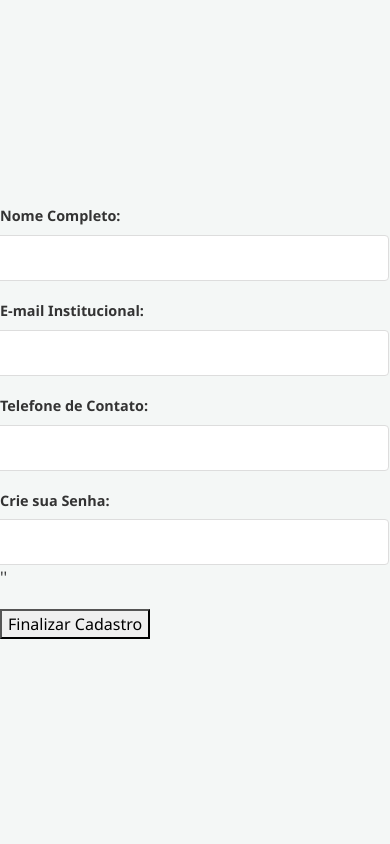
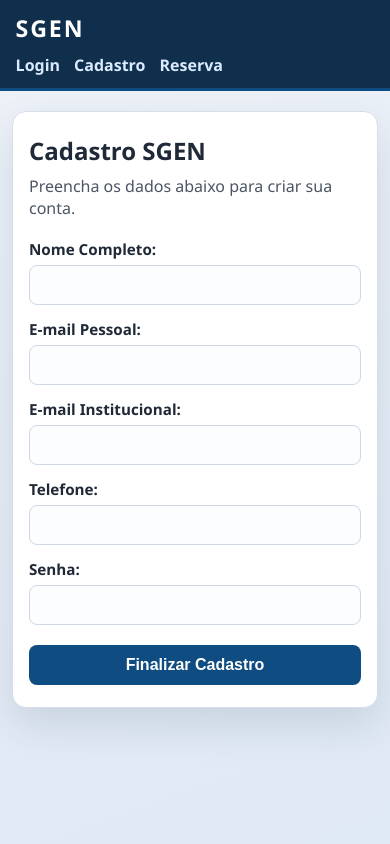
Before and after one commit to michaeldouglasx/SGEN---Sistema-de-Gest-o-de-Equipamentos-de-Notebook, a Django app: page /cadastro/ in a window 390 px wide. Run offline with Django 5.2, Linux system fonts and the light colour scheme.

Commit message:
aplicando estilo as paginas

```diff
--- a/accounts/static/accounts/css/style.css
+++ b/accounts/static/accounts/css/style.css
@@ -1,92 +1,185 @@
-/* Configurações Gerais */
 :root {
-    --primary-color: #2c3e50; /* Azul escuro corporativo */
-    --secondary-color: #27ae60; /* Verde (referência ao IBAMA/SGEN) */
-    --error-color: #e74c3c;    /* Vermelho para erros */
-    --bg-color: #f4f7f6;
-    --text-color: #333;
+    --cor-fundo: #eef2f8;
+    --cor-superficie: #ffffff;
+    --cor-texto: #1f2937;
+    --cor-texto-secundario: #4b5563;
+    --cor-borda: #d7deea;
+    --cor-primaria: #0f4c81;
+    --cor-primaria-hover: #0b3b64;
+    --cor-erro-fundo: #fdecec;
+    --cor-erro-texto: #a31621;
+}
+
+* {
+    box-sizing: border-box;
 }
 
 body {
-    font-family: 'Segoe UI', Tahoma, Geneva, Verdana, sans-serif;
-    background-color: var(--bg-color);
-    color: var(--text-color);
+    margin: 0;
+    min-height: 100vh;
     display: flex;
-    justify-content: center;
-    align-items: center;
-    min-height: 100vh;
-    margin: 0;
+    flex-direction: column;
+    font-family: "Segoe UI", Tahoma, Geneva, Verdana, sans-serif;
+    color: var(--cor-texto);
+    background: linear-gradient(160deg, #eef2f8 0%, #dfe8f5 100%);
 }
 
-/* Container do Formulário */
-.form-container {
-    background: #fff;
-    padding: 2rem;
-    border-radius: 8px;
-    box-shadow: 0 4px 15px rgba(0,0,0,0.1);
-    width: 100%;
-    max-width: 450px;
+.topo {
+    background: #0f2f4c;
+    border-bottom: 3px solid #0f4c81;
 }
 
-h2 {
-    text-align: center;
-    color: var(--primary-color);
-    margin-bottom: 1.5rem;
+.container-nav {
+    width: min(1100px, 92%);
+    margin: 0 auto;
+    display: flex;
+    align-items: center;
+    justify-content: space-between;
+    min-height: 68px;
+    gap: 24px;
 }
 
-/* Grupos de Input */
-.input-group {
-    margin-bottom: 1.2rem;
+.logo {
+    color: #ffffff;
+    text-decoration: none;
+    font-size: 1.45rem;
+    font-weight: 700;
+    letter-spacing: 0.08em;
 }
 
-.input-group label {
-    display: block;
-    margin-bottom: 0.5rem;
-    font-weight: 600;
-    font-size: 0.9rem;
+.menu {
+    list-style: none;
+    display: flex;
+    gap: 18px;
+    margin: 0;
+    padding: 0;
 }
 
-/* Estilizando os Inputs do Django */
-.input-group input {
-    width: 100%;
-    padding: 10px;
-    border: 1px solid #ddd;
-    border-radius: 4px;
-    box-sizing: border-box; /* Garante que o padding não estoure a largura */
-    font-size: 1rem;
-    transition: border-color 0.3s;
+.menu a {
+    color: #dbeafe;
+    text-decoration: none;
+    font-weight: 600;
+    transition: color 0.2s ease;
 }
 
-.input-group input:focus {
-    border-color: var(--secondary-color);
-    outline: none;
+.menu a:hover {
+    color: #ffffff;
 }
 
-/* Mensagens de Erro */
-.errorlist {
-    color: var(--error-color);
-    list-style: none;
-    padding: 0;
-    margin: 5px 0 0 0;
-    font-size: 0.85rem;
-    font-weight: bold;
+.area-principal {
+    flex: 1;
+    display: flex;
+    align-items: center;
+    justify-content: center;
+    padding: 32px 16px;
 }
 
-/* Botão de Enviar */
-.btn-submit {
+.container-conteudo {
     width: 100%;
-    padding: 12px;
-    background-color: var(--secondary-color);
-    color: white;
-    border: none;
-    border-radius: 4px;
-    font-size: 1rem;
-    font-weight: bold;
-    cursor: pointer;
-    transition: background 0.3s;
-    margin-top: 1rem;
+    max-width: 560px;
 }
 
-.btn-submit:hover {
-    background-color: #219150;
+.card {
+    background: var(--cor-superficie);
+    border: 1px solid var(--cor-borda);
+    border-radius: 14px;
+    box-shadow: 0 18px 40px rgba(15, 47, 76, 0.12);
+    padding: 28px 24px;
 }
+
+.card h2 {
+    margin: 0 0 8px;
+    font-size: 1.5rem;
+}
+
+.descricao {
+    margin: 0 0 20px;
+    color: var(--cor-texto-secundario);
+}
+
+.formulario-padrao {
+    display: flex;
+    flex-direction: column;
+    gap: 14px;
+}
+
+.campo {
+    display: flex;
+    flex-direction: column;
+    gap: 6px;
+}
+
+.campo label {
+    font-size: 0.95rem;
+    font-weight: 600;
+}
+
+.campo input,
+.campo select,
+.campo textarea {
+    width: 100%;
+    border: 1px solid #cfd7e5;
+    border-radius: 8px;
+    padding: 10px 12px;
+    font-size: 0.98rem;
+    color: var(--cor-texto);
+    background: #fbfdff;
+}
+
+.campo input:focus,
+.campo select:focus,
+.campo textarea:focus {
+    outline: none;
+    border-color: var(--cor-primaria);
+    box-shadow: 0 0 0 3px rgba(15, 76, 129, 0.15);
+}
+
+.btn-principal {
+    margin-top: 6px;
+    border: none;
+    border-radius: 8px;
+    background: var(--cor-primaria);
+    color: #ffffff;
+    padding: 11px 14px;
+    font-size: 1rem;
+    font-weight: 700;
+    cursor: pointer;
+    transition: background-color 0.2s ease;
+}
+
+.btn-principal:hover {
+    background: var(--cor-primaria-hover);
+}
+
+.mensagem-erro {
+    border: 1px solid #f4bbbb;
+    background: var(--cor-erro-fundo);
+    color: var(--cor-erro-texto);
+    border-radius: 8px;
+    padding: 10px 12px;
+    font-size: 0.92rem;
+}
+
+@media (max-width: 680px) {
+    .container-nav {
+        min-height: auto;
+        padding: 12px 0;
+        flex-direction: column;
+        align-items: flex-start;
+        gap: 10px;
+    }
+
+    .menu {
+        flex-wrap: wrap;
+        gap: 14px;
+    }
+
+    .area-principal {
+        padding: 20px 12px;
+        align-items: flex-start;
+    }
+
+    .card {
+        padding: 22px 16px;
+    }
+}
--- a/accounts/templates/cadastro.html
+++ b/accounts/templates/cadastro.html
@@ -1,37 +1,47 @@
-{% extends "base.html" %}
-{%block title%} Cadastro - SGEN {%endblock%}
+{% extends 'base.html' %}
 
-{%block content%}
+{% block title %}Cadastro | SGEN{% endblock %}
 
+{% block content %}
+<section class="card card-cadastro">
+    <h2>Cadastro SGEN</h2>
+    <p class="descricao">Preencha os dados abaixo para criar sua conta.</p>
 
+    <form method="post" class="formulario-padrao">
+        {% csrf_token %}
 
-<form method="post">
-{%csrf_token%}
-    <div class="input-group">
-        <label for="{{ formulario.fullname.id_for_label }}">Nome Completo:</label>
+        <div class="campo">
+            <label>Nome Completo:</label>
             {{ formulario.fullname }}
-        {{ formulario.fullname.errors }}
         </div>
 
-    <div class="input-group">
+        <div class="campo">
+            <label>E-mail Pessoal:</label>
+            {{ formulario.email_pessoal }}
+        </div>
+
+        <div class="campo">
             <label>E-mail Institucional:</label>
             {{ formulario.email_academico }}
-        {{ formulario.email_academico.errors }}
         </div>
 
-    <div class="input-group">
-        <label>Telefone de Contato:</label>
+        <div class="campo">
+            <label>Telefone:</label>
             {{ formulario.phone }}
-        {{ formulario.phone.errors }}
         </div>
 
-    <div class="input-group">
-        {{ formulario.password.label_tag }}
-        {{ formulario.password }}   ''
-        {{ formulario.password.errors }}
+        <div class="campo">
+            <label>Senha:</label>
+            {{ formulario.password }}
         </div>
 
+        {% if formulario.errors %}
+        <div class="mensagem-erro">
+            {{ formulario.errors }}
+        </div>
+        {% endif %}
 
-    <button type="submit">Finalizar Cadastro</button>
-
+        <button type="submit" class="btn-principal">Finalizar Cadastro</button>
+    </form>
+</section>
 {% endblock %}
--- a/templates/base.html
+++ b/templates/base.html
@@ -1,40 +1,32 @@
 {% load static %}
 <!DOCTYPE html>
-<html lang="pt-BR">
+<html lang="pt-br">
 <head>
     <meta charset="UTF-8">
     <meta name="viewport" content="width=device-width, initial-scale=1.0">
-    <link href="https://cdn.jsdelivr.net/npm/bootstrap@5.3.8/dist/css/bootstrap.min.css" rel="stylesheet" integrity="sha384-sRIl4kxILFvY47J16cr9ZwB07vP4J8+LH7qKQnuqkuIAvNWLzeN8tE5YBujZqJLB" crossorigin="anonymous">
+    <title>{% block title %}SGEN{% endblock %}</title>
     <link rel="stylesheet" href="{% static 'accounts/css/style.css' %}">
-    <title> {%block title%} {% endblock %}</title>
-    {% block extra_css %} {% endblock %}
 </head>
 <body>
-    {% block content %}
 
+    <header class="topo">
+        <div class="container-nav">
+            <a class="logo" href="{% url 'login' %}">SGEN</a>
+            <nav>
+                <ul class="menu">
+                    <li><a href="{% url 'login' %}">Login</a></li>
+                    <li><a href="{% url 'cadastro' %}">Cadastro</a></li>
+                    <li><a href="{% url 'reserva' %}">Reserva</a></li>
+                </ul>
+            </nav>
+        </div>
+    </header>
 
+    <main class="area-principal">
+        <div class="container-conteudo">
+            {% block content %}{% endblock %}
+        </div>
+    </main>
 
-
-
-
-
-
-
-
-
-
-
-
-
-
-
-
-
-
-
-
-
-    {% endblock %}
-    <script src="https://cdn.jsdelivr.net/npm/bootstrap@5.3.8/dist/js/bootstrap.bundle.min.js" integrity="sha384-FKyoEForCGlyvwx9Hj09JcYn3nv7wiPVlz7YYwJrWVcXK/BmnVDxM+D2scQbITxI" crossorigin="anonymous"></script>
 </body>
 </html>
```
Also changed, not shown: accounts/templates/login.html (+18 -19 lines), accounts/templates/reserva.html (+42 -0 lines). Lines whose indentation alone changed are shown as unchanged.
